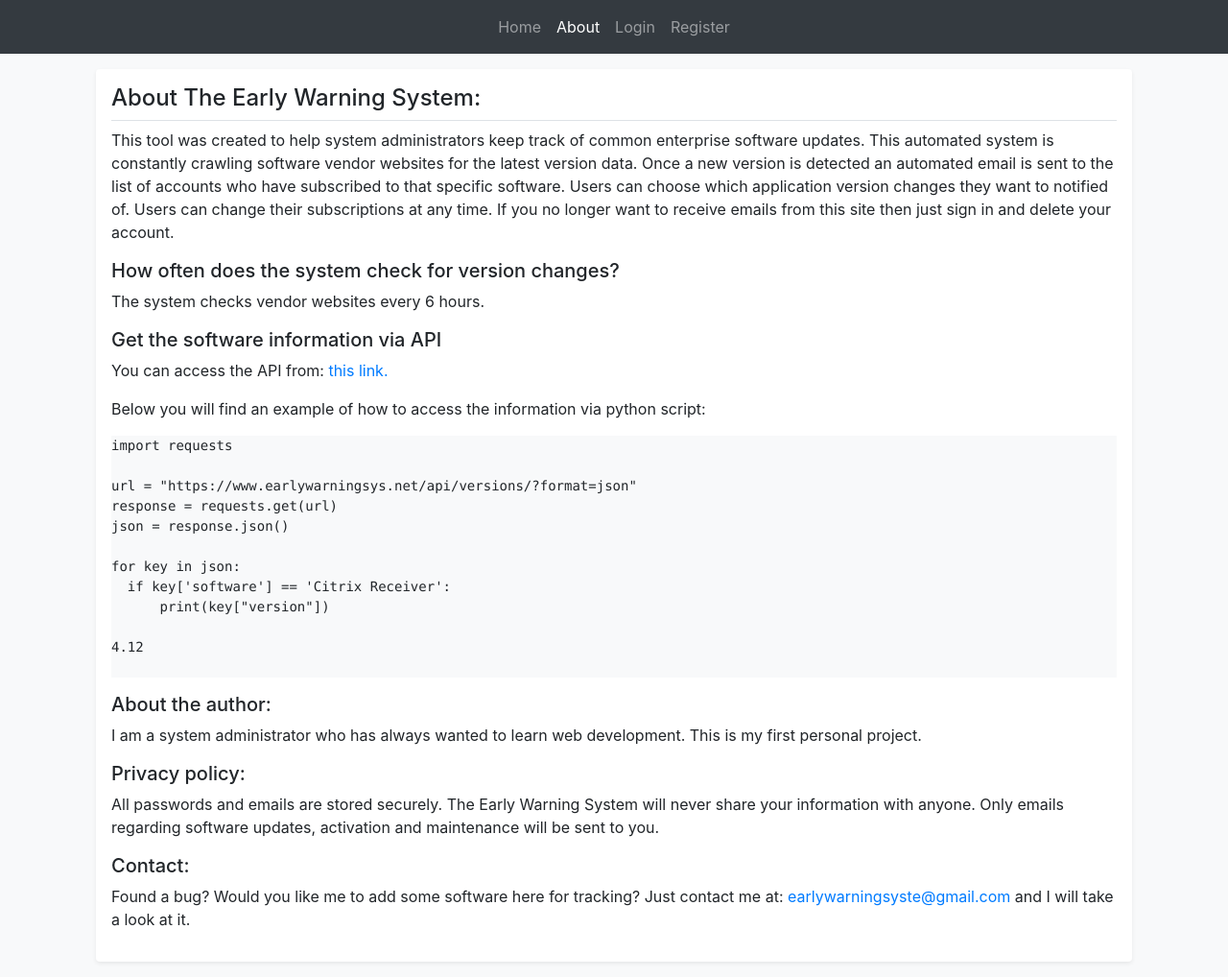
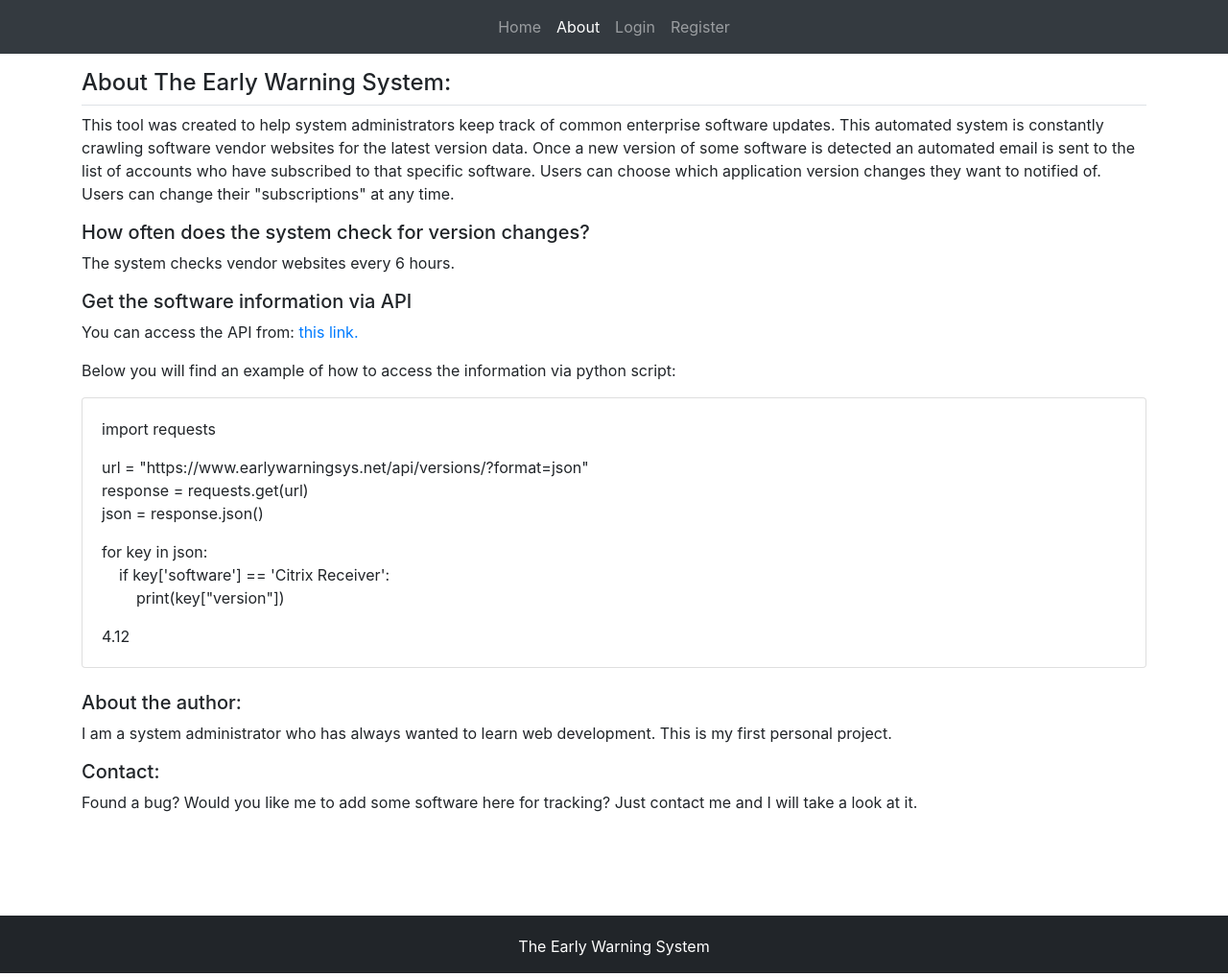
Before and after one commit to MattiPaivike/TheEarlyWarningSystem, a Django app: page /about/ in a window 1280 px wide. Shown: the whole page at 96% size. Run offline with Django 3.2, Linux system fonts and the light colour scheme; parts of the project's set-up code (start-up, migrations or seed data) failed here and were passed over; some libraries are stand-ins or nearby versions.

Commit message:
Made some changes to the frontend to make it look better.

```diff
--- a/main_app/templates/main_app/about.html
+++ b/main_app/templates/main_app/about.html
@@ -1,30 +1,22 @@
 {% extends "main_app/base.html"%}
 {% block content %}
   <h4 class="border-bottom border-gray pb-2 mb-2">About The Early Warning System:</h4>
-  <p>This tool was created to help system administrators keep track of common enterprise software updates. This automated system is constantly crawling software vendor websites for the latest version data. Once a new version is detected an automated email is sent to the list of accounts who have subscribed to that specific software. Users can choose which application version changes they want to notified of. Users can change their subscriptions at any time. If you no longer want to receive emails from this site then just sign in and delete your account.</p>
+  <p>This tool was created to help system administrators keep track of common enterprise software updates. This automated system is constantly crawling software vendor websites for the latest version data. Once a new version of some software is detected an automated email is sent to the list of accounts who have subscribed to that specific software. Users can choose which application version changes they want to notified of. Users can change their "subscriptions" at any time.</p>
   <h5>How often does the system check for version changes?</h5>
   <p>The system checks vendor websites every 6 hours.</p>
   <h5>Get the software information via API</h5>
   <p>You can access the API from: <a href="https://www.earlywarningsys.net/api/versions/?format=json">this link.</a></p> <p>Below you will find an example of how to access the information via python script:</p>
-  <figure class="highlight">
-    <pre>
-import requests
-
-url = "https://www.earlywarningsys.net/api/versions/?format=json"
-response = requests.get(url)
-json = response.json()
-
-for key in json:
-  if key['software'] == 'Citrix Receiver':
-      print(key["version"])
-
-4.12
-    </pre>
-  </figure>
-  <h5>About the author:</h5>
+  <div class="card">
+  <div class="card-body">
+    <p class="card-text">import requests</p>
+    <p></p>
+    <p class="card-text">url = "https://www.earlywarningsys.net/api/versions/?format=json"<br>response = requests.get(url)<br>json = response.json()</p>
+    <p class="card-text">for key in json:<br>&nbsp;&nbsp;&nbsp;&nbsp;if key['software'] == 'Citrix Receiver':<br>&nbsp;&nbsp;&nbsp;&nbsp;&nbsp;&nbsp;&nbsp;&nbsp;print(key["version"])</p>
+    <p class="card-text">4.12</p>
+  </div>
+</div>
+  <h5 class="pt-4">About the author:</h5>
   <p>I am a system administrator who has always wanted to learn web development. This is my first personal project.</p>
-  <h5>Privacy policy:</h5>
-  <p>All passwords and emails are stored securely. The Early Warning System will never share your information with anyone. Only emails regarding software updates, activation and maintenance will be sent to you.</p>
   <h5>Contact:</h5>
-  <p>Found a bug? Would you like me to add some software here for tracking? Just contact me at: <a href="mailto:earlywarningsyste@gmail.com">earlywarningsyste@gmail.com</a> and I will take a look at it.</p>
+  <p>Found a bug? Would you like me to add some software here for tracking? Just contact me and I will take a look at it.</p>
 {% endblock %}
--- a/main_app/templates/main_app/base.html
+++ b/main_app/templates/main_app/base.html
@@ -1,20 +1,22 @@
 {% load static %}
 <!DOCTYPE html>
 <html lang="en">
+<div class="wrapper">
+  <div id="main">
 <head>
   <meta charset="utf-8">
   <meta name="viewport" content="width=device-width, initial-scale=1, shrink-to-fit=no">
   <meta name="description" content="">
+  <link rel="icon" href="{% static "main_app/favicon.ico" %}"/>
   <title>Early Warning System</title>
   <!-- Bootstrap core CSS -->
   <link href="{% static 'main_app/css/bootstrap.min.css' %}" rel="stylesheet">
 
   <!-- Custom styles for this template -->
   <link href="{% static 'main_app/css/style.css' %}" rel="stylesheet">
-
 </head>
-<body class="bg-light">
-  <nav class="navbar navbar-expand-lg navbar-dark bg-dark">
+<body class="bg-white">
+  <nav class="navbar-default navbar navbar-expand-lg navbar-dark bg-dark">
     <button class="navbar-toggler" type="button" data-toggle="collapse" data-target="#navbarsExample08" aria-controls="navbarsExample08" aria-expanded="false" aria-label="Toggle navigation">
       <span class="navbar-toggler-icon"></span>
     </button>
@@ -78,22 +80,33 @@
       </ul>
     </div>
   </nav>
-
-
-  <main role="main" class="container">
+  <main role="main">
     {% if messages %}
     {% for message in messages %}
-    <div class="alert alert-{{ message.tags }}">
+    <div class="container alert alert-{{ message.tags }}">
       {{ message }}
     </div>
     {% endfor %}
     {% endif %}
-    <div class="container">
-      <div class="my-3 p-3 bg-white rounded shadow-sm">
+    {% if page == 'home' %}
+    <div class="jumbotron">
+      <div class="container">
+        <h2>The Early Warning System</h2>
+        <p class="lead">... a web application that helps system administrators keep track of software updates for {{ appscount }} common enterprise applications. Choose which software updates
+          you would like to be notified of and the system will send an automated email for you once a new version is detected. You can also access all software data via an <a href="https://www.earlywarningsys.net/api/versions/">API</a>. All for free!</p>
+          <p><a class="btn btn-lg btn-success" href="{% url 'register' %}" role="button">Sign up today</a></p>
+        </div>
+      </div>
+    {% endif %}
+      <div class="container">
         {% block content %}{% endblock %}
       </div>
-    </div>
   </main>
   <script src="https://code.jquery.com/jquery-3.3.1.slim.min.js" integrity="sha384-q8i/X+965DzO0rT7abK41JStQIAqVgRVzpbzo5smXKp4YfRvH+8abtTE1Pi6jizo" crossorigin="anonymous"></script>
   <script src="{% static 'main_app/js/bootstrap.bundle.min.js' %}"></script>
+</div>
+</div>
+<footer class="footer text-center text-white">
+  <p>The Early Warning System</p>
+</footer>
   </html>
--- a/static/main_app/css/style.css
+++ b/static/main_app/css/style.css
@@ -1,3 +1,29 @@
+html, body {
+  height: 100%;
+}
+
+.wrapper {
+  min-height: 100%;
+}
+
+#main {
+  overflow:auto;
+  padding-bottom:150px; /* this needs to be bigger than footer height*/
+}
+
+main {
+  padding-top:16px;
+}
+
+.footer {
+  background-color: rgb(33, 37, 41);
+  position: relative;
+  margin-top: -60px; /* negative value of footer height */
+  height: 60px;
+  clear:both;
+  padding-top:20px;
+}
+
 /* icon sizing for home page app-list */
 .app-img {
   height: 30px;
```
Also changed, not shown: main_app/templates/main_app/apps.html (+8 -15 lines).
